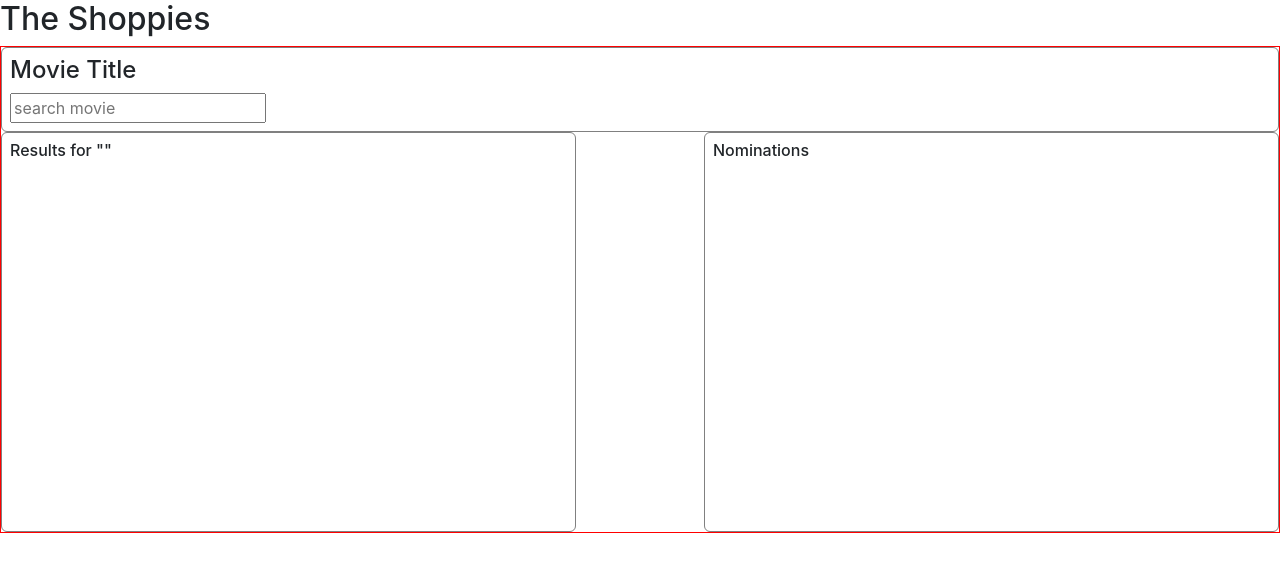
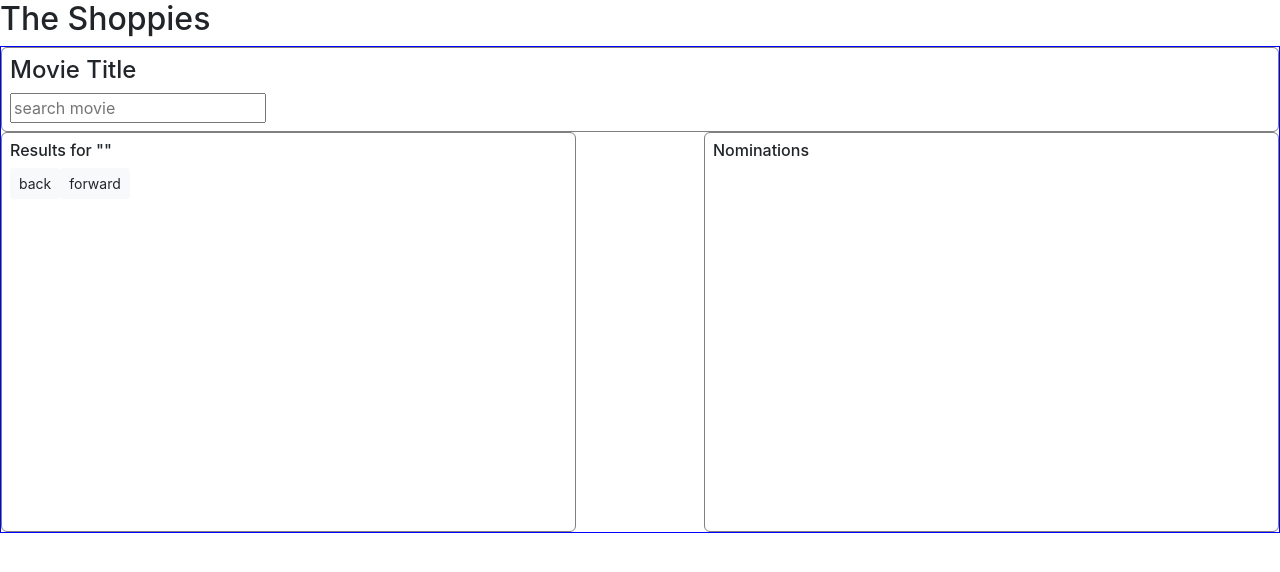
Before and after one commit to vshengeliya/Shopify-Challenge, a React (Create React App) app: page / in a window 1280 px wide. Shown: the top 572 px of the page. Built offline with nearby package versions, Linux system fonts and the light colour scheme.

Commit message:
paging added

```diff
--- a/src/Containers/MovieContainer.js
+++ b/src/Containers/MovieContainer.js
@@ -29,7 +29,7 @@ const Nominations = styled.div`
 
 function MovieContainer (props) {
 
-    const renderMovie = ()=>{
+    const renderMovie = () => {
 
         if (props.movieObject !== null && props.movieObject !== undefined){
             return props.movieObject.map((movie)=>
@@ -40,7 +40,7 @@ function MovieContainer (props) {
         };
     };
 
-    const renderNominatedMovies = ()=>{
+    const renderNominatedMovies = () => {
 
        let newArray = props.updatedMovies.filter(movie=> {
             return movie.nominated === true});
@@ -50,24 +50,19 @@ function MovieContainer (props) {
         return newResult;
     }
 
+
         return(
             <MovieWrapper>
                 <Movies>
                     {<h6>{props.tooManyResults ? 'Too many results - please refine search...' : `Results for "${props.movie}"`}</h6>}
+                    <button type="button" className="btn btn-light btn-sm" onClick={props.changePage}>back</button>
+                    <button type="button" className="btn btn-light btn-sm" onClick={props.changePage}>forward</button>
                     {renderMovie()}
                 </Movies>
                 <Nominations>
                     <h6>Nominations</h6>
                     {renderNominatedMovies()}
                 </Nominations>
-                {/* <div className="col-s-2 border col-xs-offset-4">
-                    <h6>  Results for "{props.movie}"</h6>
-                    {renderMovie()}
-                </div>
-                <div className="col-s-2 border col-xs-offset-4">
-                    <h6>Nominations</h6>
-                    {renderNominatedMovies()}
-                </div> */}
             </MovieWrapper>
         )
 };
--- a/src/Containers/ResultContainer.js
+++ b/src/Containers/ResultContainer.js
@@ -7,7 +7,7 @@ import Banner from 'react-js-banner';
 const ResultsWrapper = styled.div`
     display: flex;
     flex-direction: column;
-    border: 1px solid red;
+    border: 1px solid blue;
     height: auto;
     justify-content: center;
     align-items: center;
@@ -25,6 +25,7 @@ class ResultContainer extends React.Component {
     state = {
         movie: "",
         movieObject: null,
+        page: 1,
         nominatedMovies: null,
         isMax: false,
         renderBanner: false,
@@ -34,8 +35,8 @@ class ResultContainer extends React.Component {
 
     componentDidUpdate(prevProps, prevState){
 
-        if (this.state.movie !== prevState.movie){
-            fetch(`http://www.omdbapi.com/?s=${this.state.movie}&apikey=${process.env.REACT_APP_API_KEY}`)
+        if (this.state.movie !== prevState.movie  || this.state.page !== prevState.page){
+            fetch(`http://www.omdbapi.com/?s=${this.state.movie}&page=${this.state.page}&apikey=${process.env.REACT_APP_API_KEY}`)
             .then(resp => resp.json())
             .then(data => {
                 if (data.Error === 'Too many results.') {
@@ -45,7 +46,22 @@ class ResultContainer extends React.Component {
                 }
             })
         };
+
+        // if (this.state.page !== prevState.page) {
+        //     fetch(`http://www.omdbapi.com/?s=${this.state.movie}&page=${this.state.page}&apikey=${process.env.REACT_APP_API_KEY}`)
+        //     .then(resp => resp.json())
+        //     .then(data => {this.setState({movieObject: data.Search}, ()=> console.log(data))
+        //         })
+        // }
     };
+
+    changePage = (e) => {
+        if (e.target.innerText === 'forward'){
+            this.setState({page: this.state.page+1})
+        } else {
+            this.setState({page: this.state.page-1})
+        }
+    }
 
     searchHandler=(e)=>{
         this.setState({movie:e.target.value})
@@ -100,6 +116,7 @@ class ResultContainer extends React.Component {
                 updatedMovies={this.state.updatedMovies}
                 removeClickHandler={this.removeClickHandler}
                 tooManyResults={this.state.tooManyResults}
+                changePage={this.changePage}
             />
             </ResultsWrapper>
         )
```
